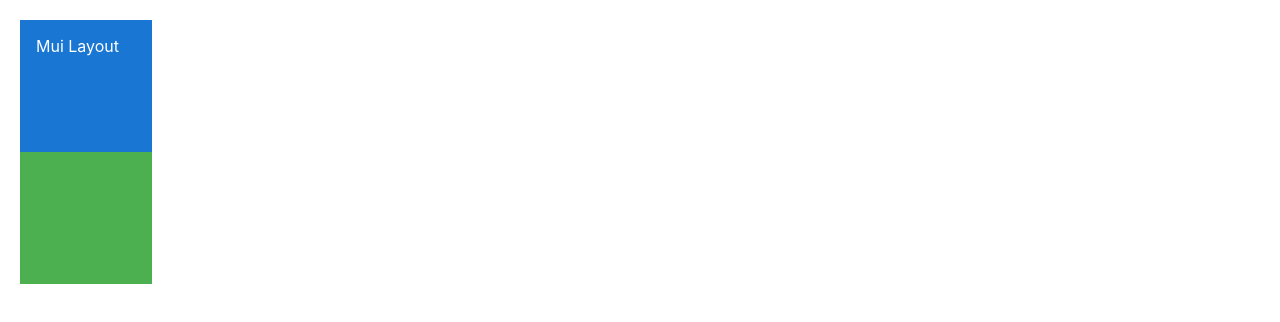
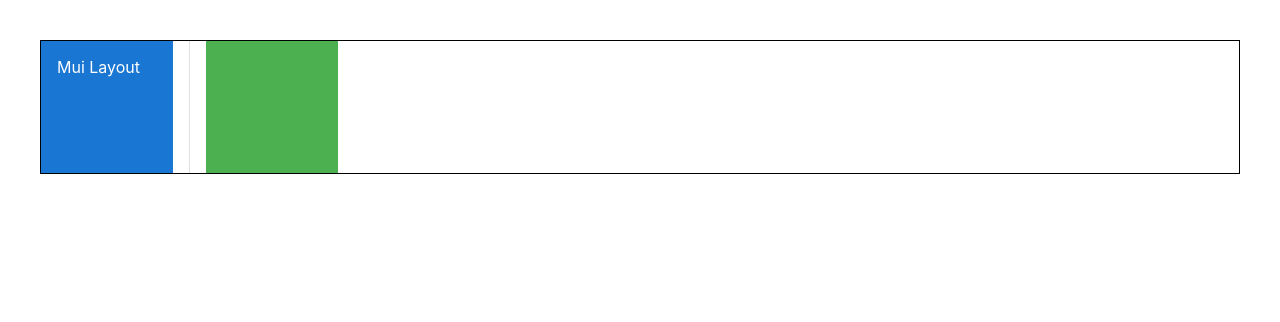
Before and after one commit to Alcladii/react-mui-ts, a React (Create React App) app: page / in a window 1280 px wide. Shown: the top 322 px of the page. Built offline with nearby package versions, Linux system fonts and the light colour scheme.

Commit message:
MUI stack

```diff
--- a/src/App.css
+++ b/src/App.css
@@ -5,7 +5,7 @@
   padding-top: 20px;
 } */
  .App {
-  padding: 20px;
+  padding: 40px;
  }
 
 .App-logo {
--- a/src/components/MuiLayout.tsx
+++ b/src/components/MuiLayout.tsx
@@ -1,8 +1,8 @@
-import { Box } from "@mui/material";
+import { Box, Stack, Divider } from "@mui/material";
 
 export const MuiLayout = () => {
   return (
-    <>
+    <Stack sx={{border: '1px solid' }} direction="row" spacing={2} divider={<Divider orientation="vertical" flexItem />}>
       <Box
         sx={{
           backgroundColor: "primary.main",
@@ -22,6 +22,6 @@
         bgcolor="success.light"
         p={2}
       ></Box>
-    </>
+    </Stack>
   );
 };
```
